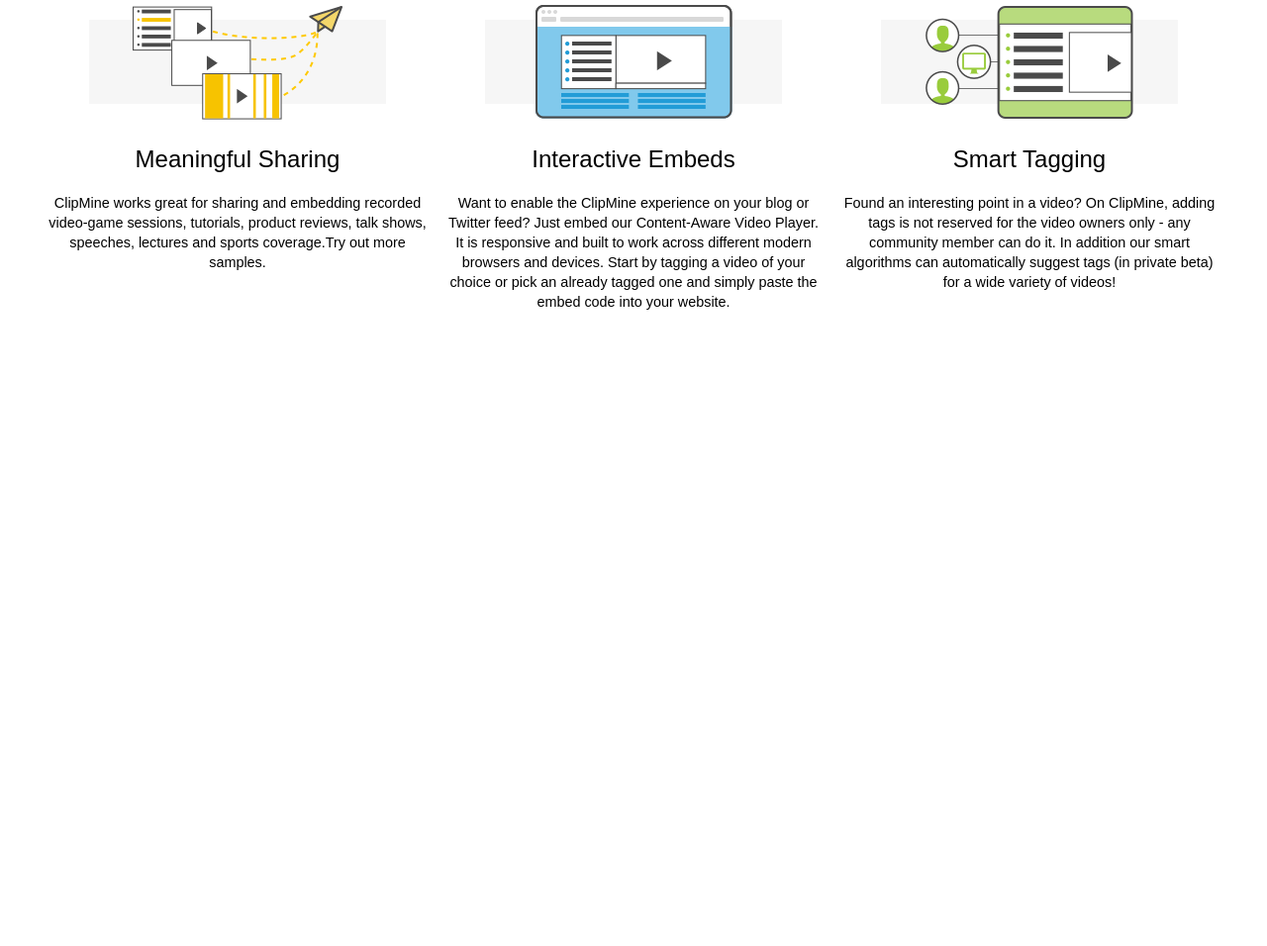
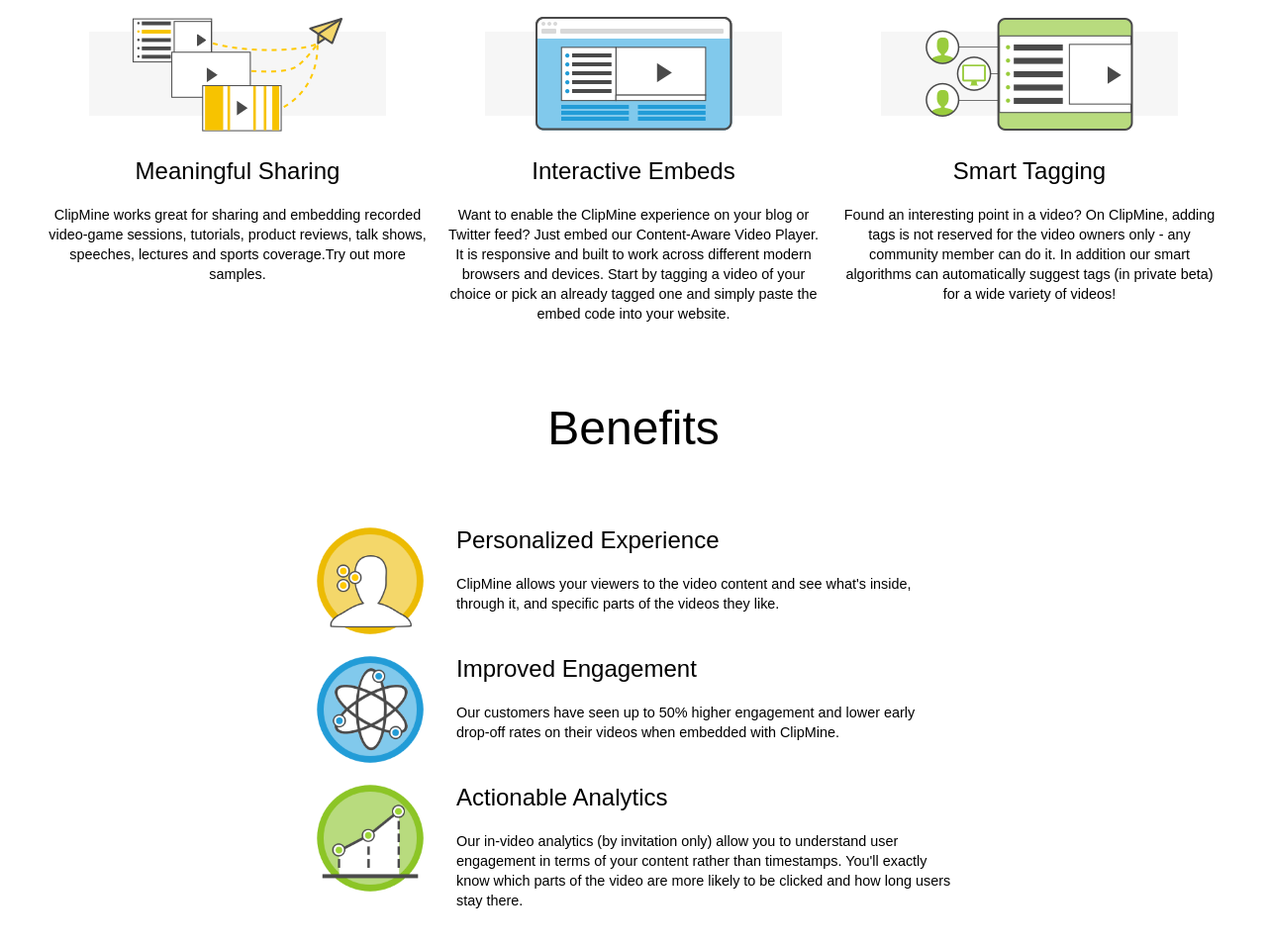
Before and after one commit to shahzeb3939/clipmine, a plain HTML site: page index.html in a window 1280 px wide. Shown: the part 1701-2657 px from the top of the page at 99% size. Drawn offline with Linux system fonts and the light colour scheme.

Commit message:
Added benefits section.

```diff
--- a/index.css
+++ b/index.css
@@ -9,7 +9,7 @@ body {
 
 .main {
     display: grid;
-    grid-template-rows: 1fr 9.3fr 8.4fr 6.5fr 6.5fr 6fr 6.75fr 4.5fr 4.5fr .5fr .5fr ;
+    grid-template-rows: 1fr 9.3fr 8.4fr 6.5fr 7fr 6fr 6.75fr 4.5fr 4.5fr .5fr .5fr ;
 }
 
 .nav-bar__container {
@@ -177,8 +177,9 @@ a.share, .share a:visited, .share a:link {
 
 .features {
     /* background-color: bisque; */
-    justify-content: center;
-    align-items: center;
+    /* justify-content: center;
+    align-items: center; */
+    margin-inline: auto;
     /* align-content: center; */
 }
 
@@ -220,6 +221,79 @@ a.share, .share a:visited, .share a:link {
     font-size: .9rem;
 }
 
+.benefits {
+    /* background-color: wheat; */
+    /* border: 1px solid black; */
+    /* height: 100%; */
+}
+
+.benefits__container {
+    /* border: 1px solid red; */
+    justify-content: space-evenly;
+    text-align: center;
+    margin-inline: 3em;
+    gap: 1em;
+}
+
+.benefits__header {
+    font-size: 3rem;
+    font-weight: 300;
+    /* margin-bottom: 3em; */
+}
+
+.benefits__cards_container {
+    /* gap: 50px; */
+}
+
+.benefits__cards_container > * {
+    margin-top: 1em;
+}
+
+.benefits__card {
+    gap: 2em;
+    align-items: flex-start;
+    justify-content: center;
+}
+
+.benefits__card__image_container {
+    flex-basis: 110px;
+}
+
+.benefits__card__content_container {
+    flex-basis: 500px;
+    text-align: start;
+}
+
+.benefits__card__content_container__header {
+    font-weight: 400;
+}
+
+.benefits__card__content_container__paragraph {
+    line-height: 1.25rem;
+    font-weight: 300;
+    font-size: .9rem;
+}
+
+.benefits__card__content_container > * {
+    /* border: 1px solid salmon; */
+    margin-top: 0px;
+}
+
+/* .benefits__container > * {
+    border: 1px solid green;
+}
+
+.benefits__cards_container > * {
+    border: 1px solid black;
+}
+
+.benefits__card > * {
+    border: 1px solid black;
+}
+
+.benefits__card__image_container > * {
+    border: 1px solid blue;
+} */
 
 
 
@@ -274,7 +348,7 @@ img {
 @media (max-width: 45rem) {
 
     .main {
-        grid-template-rows: 2.5fr 9.3fr 24fr 18fr 6.5fr 6fr 6.75fr 4.5fr 4.5fr .5fr .5fr ;
+        grid-template-rows: 2.5fr 9.3fr 24fr 18fr 10fr 6fr 6.75fr 4.5fr 4.5fr .5fr .5fr ;
     }
 
     .nav-bar__container {
--- a/index.html
+++ b/index.html
@@ -152,7 +152,42 @@
         </section>
 
         <section class="benefits">
+            <div class="benefits__container flex flex-column">
+                <h1 class="benefits__header">Benefits</h1>
+                <section class="benefits__cards_container">
 
+                    <article class="benefits__card flex">
+                        <div class="benefits__card__image_container">
+                            <img src="./resources/benefits/index-benefit-personal_166x166.png" alt="" class="benefits__card__image">
+                        </div>
+                        <div class="benefits__card__content_container flex flex-column">
+                            <h2 class="benefits__card__content_container__header">Personalized Experience</h2>
+                            <p class="benefits__card__content_container__paragraph">ClipMine allows your viewers to the video content and see what's inside, through it, and specific parts of the videos they like.</p>
+                        </div>
+                    </article>
+
+                    <article class="benefits__card flex">
+                        <div class="benefits__card__image_container">
+                            <img src="./resources/benefits/index-benefit-engagement_166x166.png" alt="" class="benefits__card__image">
+                        </div>
+                        <div class="benefits__card__content_container flex flex-column">
+                            <h2 class="benefits__card__content_container__header">Improved Engagement</h2>
+                            <p class="benefits__card__content_container__paragraph">Our customers have seen up to 50% higher engagement and lower early drop-off rates on their videos when embedded with ClipMine.</p>
+                        </div>
+                    </article>
+
+                    <article class="benefits__card flex">
+                        <div class="benefits__card__image_container">
+                            <img src="./resources/benefits/index-benefit-analytics_166x166.png" alt="" class="benefits__card__image">
+                        </div>
+                        <div class="benefits__card__content_container flex flex-column">
+                            <h2 class="benefits__card__content_container__header">Actionable Analytics</h2>
+                            <p class="benefits__card__content_container__paragraph">Our in-video analytics (by invitation only) allow you to understand user engagement in terms of your content rather than timestamps. You'll exactly know which parts of the video are more likely to be clicked and how long users stay there.</p>
+                        </div>
+                    </article>
+
+                </section>
+            </div>
         </section>
 
         <section class="video-collections">
```
